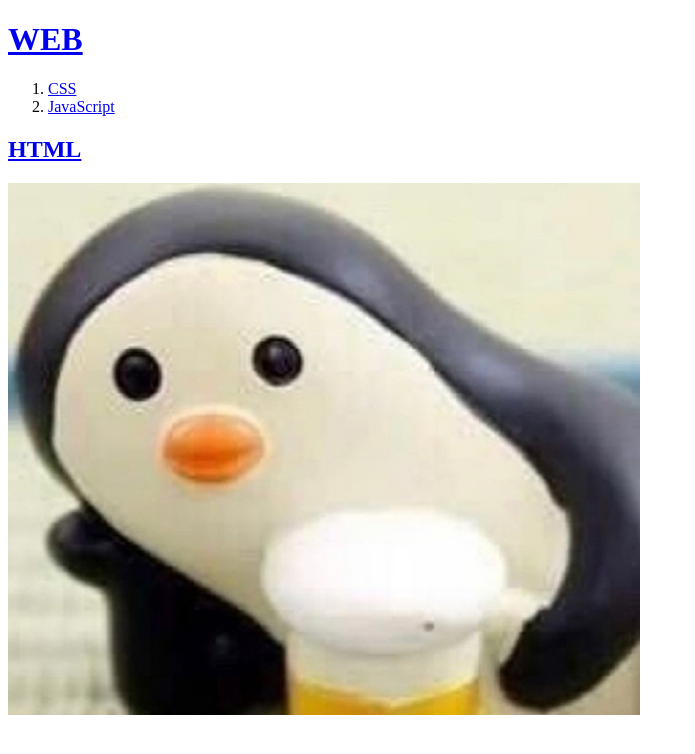
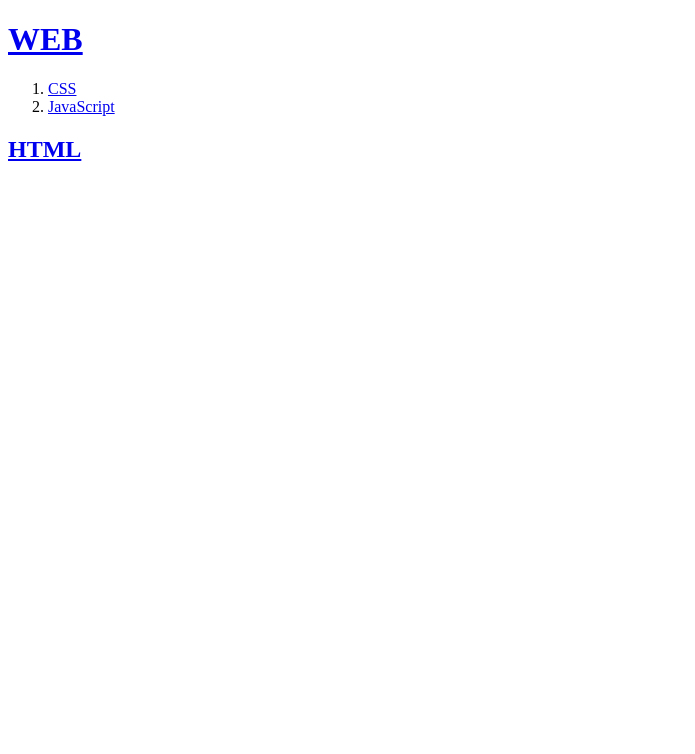
Before and after one commit to kermont/kermont.github.io, a plain HTML site: page 1.html in a window 1280 px wide. Shown: the whole page, without its empty margins (0-695 px from the left). Drawn offline with Linux system fonts and the light colour scheme.

Commit message:
Add files via upload

```diff
--- a/1.html
+++ b/1.html
@@ -11,6 +11,5 @@
   <li><a href="3.html">JavaScript</li>
 </ol>
 <h2>HTML</h2>
-<p><img src="1VJ94UG1RX_25.png" width="50%" height="50%"</p>
 </body>
 </html>
```
Also changed, not shown: index.html (+1 -0 lines).
